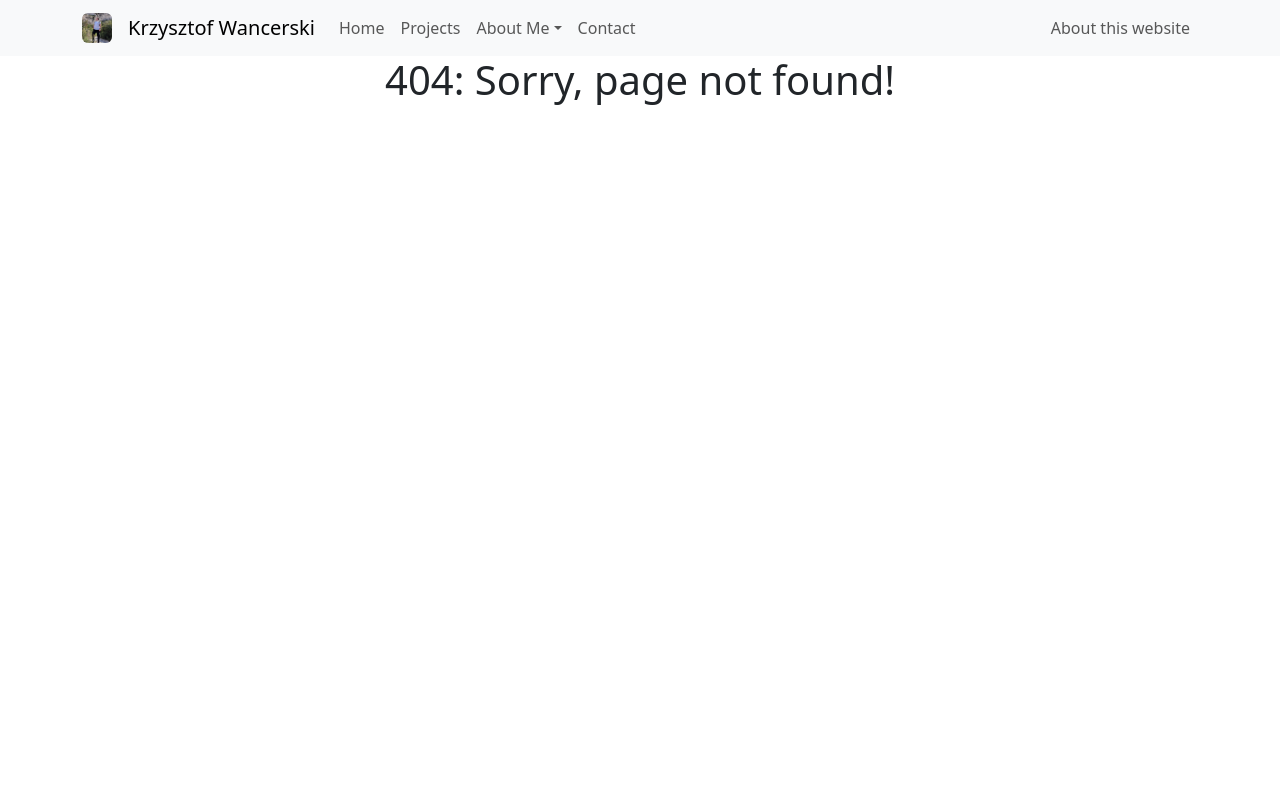
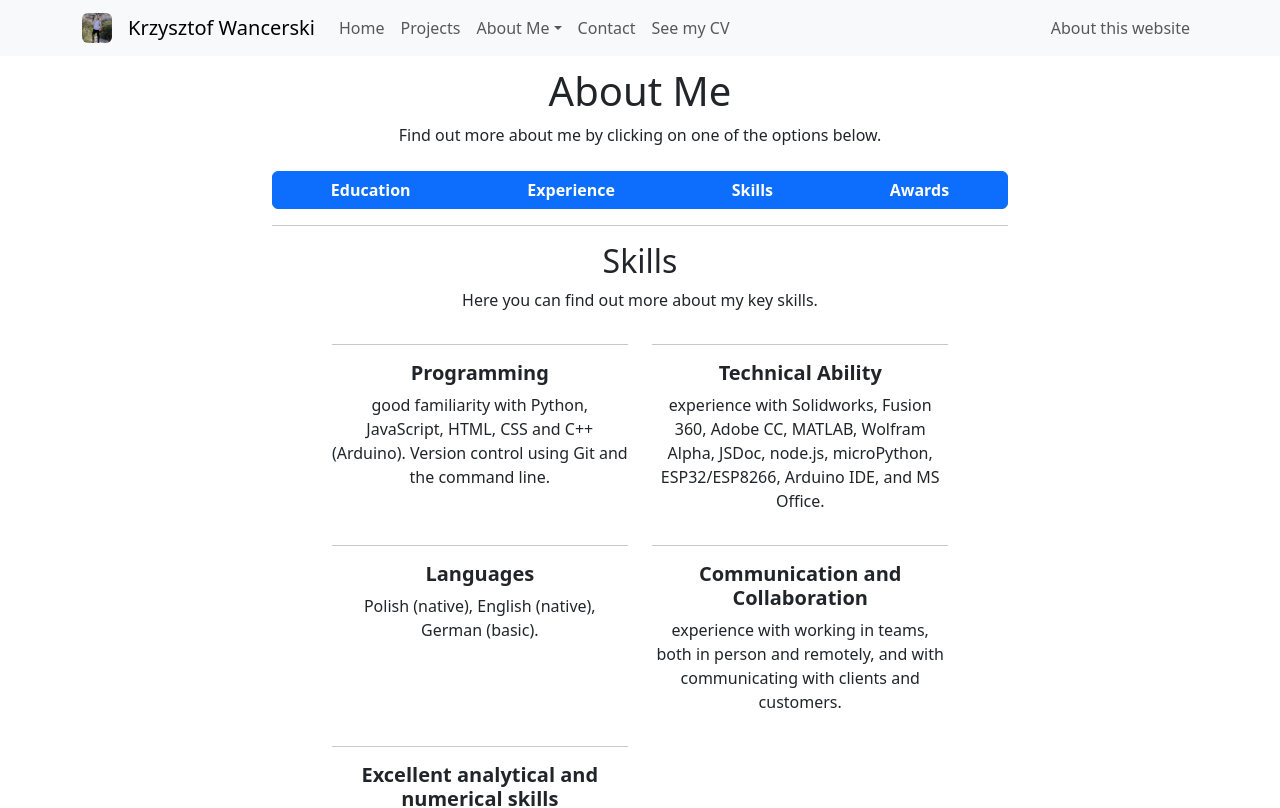
Before and after one commit to kwancer/reactWebsite, a React (Create React App) app: page /aboutme/skills in a window 1280 px wide. Before the commit this address had no page. Shown: the top 808 px of the page. Built offline with nearby package versions, Linux system fonts and the light colour scheme.

Commit message:
v 0.9 (almost done!)

```diff
--- a/public/index.html
+++ b/public/index.html
@@ -2,42 +2,18 @@
 <html lang="en">
   <head>
     <meta charset="utf-8" />
-    <link rel="icon" href="%PUBLIC_URL%/favicon.ico" />
     <meta name="viewport" content="width=device-width, initial-scale=1" />
     <meta name="theme-color" content="#000000" />
     <meta
       name="description"
-      content="Web site created using create-react-app"
+      content="Personal Website for Krzysztof Wancerski, an engineer and a programmer at Imperial College London."
     />
-    <link rel="apple-touch-icon" href="%PUBLIC_URL%/logo192.png" />
-    <!--
-      manifest.json provides metadata used when your web app is installed on a
-      user's mobile device or desktop. See https://developers.google.com/web/fundamentals/web-app-manifest/
-    -->
-    <link rel="manifest" href="%PUBLIC_URL%/manifest.json" />
-    <!--
-      Notice the use of %PUBLIC_URL% in the tags above.
-      It will be replaced with the URL of the `public` folder during the build.
-      Only files inside the `public` folder can be referenced from the HTML.
-
-      Unlike "/favicon.ico" or "favicon.ico", "%PUBLIC_URL%/favicon.ico" will
-      work correctly both with client-side routing and a non-root public URL.
-      Learn how to configure a non-root public URL by running `npm run build`.
-    -->
-    <title>React App</title>
+    <meta name="author" content="Krzysztof Wancerski" />
+    <meta name="keywords" content="Krzysztof Wancerski, Wancerski, Krzysztof, Wancerski Krzysztof, Imperial College London, Imperial, College, London, Design Engineering, Student">
+    <title>Krzysztof Wancerski</title>
   </head>
   <body>
     <noscript>You need to enable JavaScript to run this app.</noscript>
     <div id="root"></div>
-    <!--
-      This HTML file is a template.
-      If you open it directly in the browser, you will see an empty page.
-
-      You can add webfonts, meta tags, or analytics to this file.
-      The build step will place the bundled scripts into the <body> tag.
-
-      To begin the development, run `npm start` or `yarn start`.
-      To create a production bundle, use `npm run build` or `yarn build`.
-    -->
   </body>
 </html>
--- a/src/components/AboutMe.js
+++ b/src/components/AboutMe.js
@@ -18,9 +18,10 @@ const AboutMe = () => {
             <Row className="justify-content-md-center">
                 <Col md={8}>
             <ButtonGroup aria-label="Basic example" style={{marginTop:"1%", width:"100%"}}>
-            <Button href='/aboutme/education' variant="primary">Education</Button>
-            <Button href='/aboutme/experience' variant="primary">Experience</Button>
-            <Button href='/aboutme/other' variant="primary">Other</Button>
+            <Button href='/aboutme/education' variant="primary"><b>Education</b></Button>
+            <Button href='/aboutme/experience' variant="primary"><b>Experience</b></Button>
+            <Button href='/aboutme/skills' variant="primary"><b>Skills</b></Button>
+            <Button href='/aboutme/awards' variant="primary"><b>Awards</b></Button>
             </ButtonGroup>
             </Col>
             </Row>
--- /dev/null
+++ b/src/components/Awards.js
@@ -0,0 +1,49 @@
+import Col from 'react-bootstrap/Col';
+import Row from 'react-bootstrap/Row';
+import Container from 'react-bootstrap/Container';
+
+const Awards = () => {
+    const awards = [
+        {
+            title: "Future Talent Award",
+            description: "Recipient of the Institute of Engineering and Technology Future Talent Awards supported by the David Family Foundation"
+        },
+        {
+            title: "Clive Whybrow Award",
+            description: "Winner of the prestigious Clive Whybrow Award for excelling in Mathematics"
+        },
+        {
+            title: "NEMO Award",
+            description: "Second Place in the North-Essex Mathematical Olympiad"
+        },
+        {
+            title: "Physics and Mathematics Olympiads",
+            description: "Bronze Award winner in the British Physics Olympiad and the UK Senior Mathematics Challenge"
+        },
+        {
+            title: "DOFE Bronze Award",
+            description: "Completed the Duke of Edinburgh Bronze Award"
+        }
+    ]
+
+    return (
+        <div>
+        <hr></hr>
+        <h2>Award</h2>
+        <p>Here you can find out more about my key awards.</p>
+        <Container>
+        <Row md={2} s={1} style={{marginLeft: "5%", marginRight: "5%"}}>
+        {awards.map((award, index) => (
+          <Col key={index}>
+              <hr></hr>
+                    <h5><b>{award.title}</b></h5>
+                    <p>{award.description}</p>
+            </Col>
+        ))}
+        </Row>
+        </Container>
+    </div>
+    )
+}
+
+export default Awards
--- a/src/components/Contact.js
+++ b/src/components/Contact.js
@@ -15,6 +15,7 @@ const Contact = () => {
             <Row style={{marginLeft: "5%", marginRight: "5%", marginTop:"1%"}}>
                 <Col>
                     <h1>Contact</h1>
+                    <p>Below are some key information on how to find me and reach me.</p>
                 </Col>
             </Row>
             <Row md={2} s={1} style={{marginLeft: "5%", marginRight: "5%"}}>
--- a/src/components/Education.js
+++ b/src/components/Education.js
@@ -9,7 +9,7 @@ const Education = () => {
             <p>Here you can find out more about my education.</p>
             <Accordion defaultActiveKey={['0']} style={{marginTop:"1%"}} alwaysOpen>
             <Accordion.Item eventKey="0">
-                <Accordion.Header>MEng Design Engineering | Imperial College London | 2022-present</Accordion.Header>
+                <Accordion.Header><b>MEng Design Engineering | Imperial College London | 2022-present</b></Accordion.Header>
                 <Accordion.Body style={{textAlign: "left"}}>
                 Recent modules include:
                 <ul>
@@ -22,7 +22,7 @@ const Education = () => {
                 </Accordion.Body>
             </Accordion.Item>
             <Accordion.Item eventKey="1">
-                <Accordion.Header>A-levels | Sixth Form College Colchester | 2020-2022</Accordion.Header>
+                <Accordion.Header><b>A-levels | Sixth Form College Colchester | 2020-2022</b></Accordion.Header>
                 <Accordion.Body style={{textAlign: "left"}}>
                 Below are the qualifications gained during my studies at sixth form:
                 <ul>
--- a/src/components/Experience.js
+++ b/src/components/Experience.js
@@ -1,9 +1,32 @@
+import Accordion from 'react-bootstrap/Accordion';
+
+
 const Experience = () => {
     return (
-        <div className="App">
-            <h2>Experience</h2>
-            <p>Below you can find my work experience.</p>
-        </div>
+        <div>
+        <hr></hr>
+        <h2>Experience</h2>
+        <p>Here you can find out more about my work and volounteering experience.</p>
+        <Accordion defaultActiveKey={['0']} style={{marginTop:"1%"}} alwaysOpen>
+        <Accordion.Item eventKey="0">
+            <Accordion.Header><b>A-level Tutor | Private & MyTutor.co.uk | London | 2022-2023</b></Accordion.Header>
+            <Accordion.Body style={{textAlign: "left"}}>
+            Delivered lessons to A-level students in Mathematics and Computer Science. Privately, this involved managing my
+schedule, coordinating the flow of information between parents and students, and managing payments.
+In both settings, this involved planning lessons, setting up the learning environment and ensuring the students are
+engaged.
+            </Accordion.Body>
+        </Accordion.Item>
+        <Accordion.Item eventKey="1">
+            <Accordion.Header><b>R&D Intern | Eppendorf Cryotech Ltd. | Maldon, Essex | July-September 2022</b></Accordion.Header>
+            <Accordion.Body style={{textAlign: "left"}}>
+            Involved in the pre-launch performance testing of 50+ ULT freezers and validation of new ideas for existing products;
+worked and closely collaborated with the Global Marketing team in Germany on certifying Cryotech freezers with a
+renowned laboratory sustainability label. Made use of Solidworks, MS Office, Grant data-loggers and oscilloscopes.
+            </Accordion.Body>
+        </Accordion.Item>
+        </Accordion>
+    </div>
     )
 }
 
--- a/src/components/NavBar.js
+++ b/src/components/NavBar.js
@@ -27,13 +27,15 @@ function NavBar() {
               <NavDropdown.Item href="/aboutme/experience">
                 Experience
               </NavDropdown.Item>
-              <NavDropdown.Item href="/aboutme/other">Other</NavDropdown.Item>
+              <NavDropdown.Item href="/aboutme/skills">Skills</NavDropdown.Item>
+              <NavDropdown.Item href="/aboutme/awards">Awards</NavDropdown.Item>
               <NavDropdown.Divider />
               <NavDropdown.Item href="/aboutme">
                 About Me
               </NavDropdown.Item>
             </NavDropdown>
             <Nav.Link href="/contact">Contact</Nav.Link>
+            <Nav.Link href="/CV.pdf">See my CV</Nav.Link>
           </Nav>
           <Nav>
             <Nav.Link href="/about">About this website</Nav.Link>
--- a/src/components/Other.js
+++ /dev/null
@@ -1,9 +0,0 @@
-const Other = () => {
-    return (
-        <div>
-            <h2>Other</h2>
-        </div>
-    )
-}
-
-export default Other
--- /dev/null
+++ b/src/components/Skills.js
@@ -0,0 +1,49 @@
+import Col from 'react-bootstrap/Col';
+import Row from 'react-bootstrap/Row';
+import Container from 'react-bootstrap/Container';
+
+const Skills = () => {
+    const skills = [
+        {
+            title: "Programming",
+            description: "good familiarity with Python, JavaScript, HTML, CSS and C++ (Arduino). Version control using Git and the command line."
+        },
+        {
+            title: "Technical Ability",
+            description: "experience with Solidworks, Fusion 360, Adobe CC, MATLAB, Wolfram Alpha, JSDoc, node.js, microPython, ESP32/ESP8266, Arduino IDE, and MS Office."
+        },
+        {
+            title: "Languages",
+            description: "Polish (native), English (native), German (basic)."
+        },
+        {
+            title: "Communication and Collaboration",
+            description: "experience with working in teams, both in person and remotely, and with communicating with clients and customers."
+        },
+        {
+            title: "Excellent analytical and numerical skills",
+            description: "numerous awards, outstanding GCSE & A-level grades."
+        }
+    ]
+
+    return (
+        <div>
+        <hr></hr>
+        <h2>Skills</h2>
+        <p>Here you can find out more about my key skills.</p>
+        <Container>
+        <Row md={2} s={1} style={{marginLeft: "5%", marginRight: "5%"}}>
+        {skills.map((skill, index) => (
+          <Col key={index}>
+              <hr></hr>
+                    <h5><b>{skill.title}</b></h5>
+                    <p>{skill.description}</p>
+            </Col>
+        ))}
+        </Row>
+        </Container>
+    </div>
+    )
+}
+
+export default Skills
--- a/src/index.js
+++ b/src/index.js
@@ -9,9 +9,10 @@ import AboutMe from './components/AboutMe';
 import Education from './components/Education';
 import Contact from './components/Contact';
 import Experience from './components/Experience';
-import Other from './components/Other';
+import Skills from './components/Skills';
 import About from './components/About';
 import NavBar from './components/NavBar';
+import Awards from './components/Awards';
 
 const root = ReactDOM.createRoot(document.getElementById('root'));
 root.render(
@@ -22,7 +23,8 @@ root.render(
       <Route path="/aboutme" element={<AboutMe />}>
         <Route path="education" element={<Education />} />
         <Route path="experience" element={<Experience />} />
-        <Route path="other" element={<Other />} />
+        <Route path="skills" element={<Skills />} />
+        <Route path="awards" element={<Awards />} />
       </Route>
       <Route path="/contact" element={<Contact />} />
       <Route path="/about" element={<About />} />
```
Also changed, not shown: public/manifest.json (deleted), 2 other files (tests, documents, lock files or other folders).
